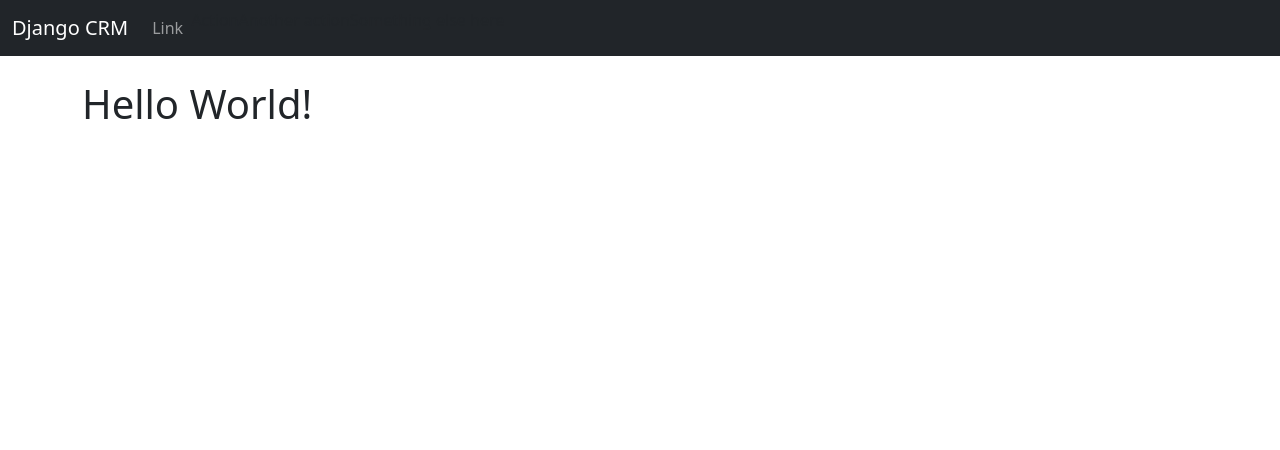
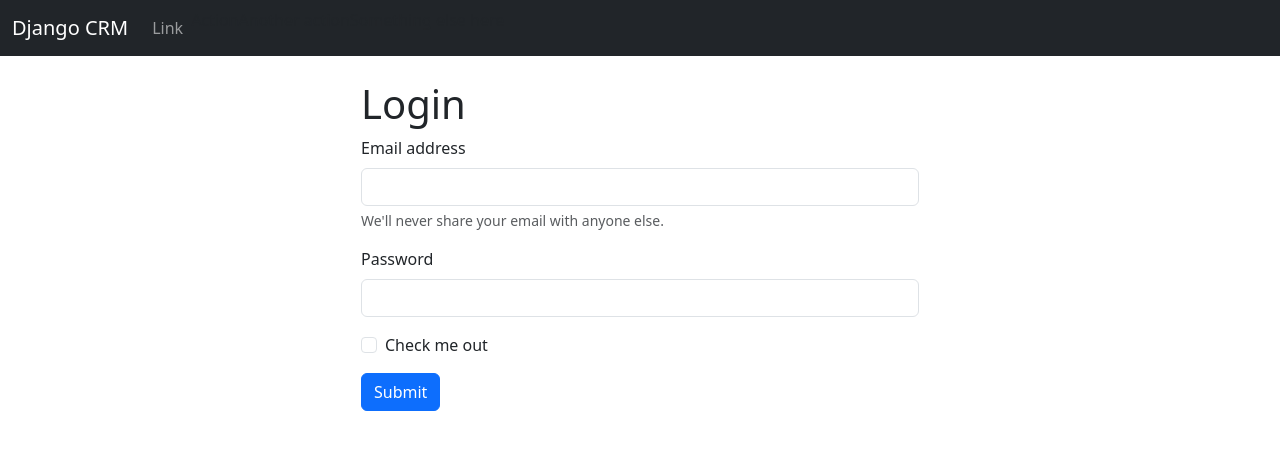
Before and after one commit to seanarch/django-crm, a Django app: page / in a window 1280 px wide. Shown: the top 450 px of the page. Run offline with Django 4.2, Linux system fonts and the light colour scheme.

Commit message:
login page

```diff
--- a/djangocrm/website/templates/home.html
+++ b/djangocrm/website/templates/home.html
@@ -1,4 +1,37 @@
 {% extends 'base.html' %} {% block content %}
 <br />
-<h1>Hello World!</h1>
+
+<div class="col-md-6 offset-md-3">
+  <h1>Login</h1>
+  <form method="POST" action="{% url 'home' %}">
+    {% csrf_token %}
+    <form>
+      <div class="mb-3">
+        <label for="exampleInputEmail1" class="form-label">Email address</label>
+        <input
+          type="email"
+          class="form-control"
+          id="exampleInputEmail1"
+          aria-describedby="emailHelp"
+        />
+        <div id="emailHelp" class="form-text">
+          We'll never share your email with anyone else.
+        </div>
+      </div>
+      <div class="mb-3">
+        <label for="exampleInputPassword1" class="form-label">Password</label>
+        <input
+          type="password"
+          class="form-control"
+          id="exampleInputPassword1"
+        />
+      </div>
+      <div class="mb-3 form-check">
+        <input type="checkbox" class="form-check-input" id="exampleCheck1" />
+        <label class="form-check-label" for="exampleCheck1">Check me out</label>
+      </div>
+      <button type="submit" class="btn btn-primary">Submit</button>
+    </form>
+  </form>
+</div>
 {% endblock %}
--- a/djangocrm/website/urls.py
+++ b/djangocrm/website/urls.py
@@ -3,5 +3,7 @@ from . import views
 
 urlpatterns = [
     path('', views.home, name='home'),
+    # path('login/', views.login_user, name='login'),
+    # path('logout/', views.logout_user, name='logout'),
 
 ]
--- a/djangocrm/website/views.py
+++ b/djangocrm/website/views.py
@@ -1,5 +1,13 @@
 from django.shortcuts import render
+from django.contrib.auth import authenticate, login, logout
+from django.contrib import messages
 
 # Create your views here.
 def home(request):
     return render(request, 'home.html', {})
+
+def login_user(request):
+    pass
+
+def logout_user(request):
+    pass
```
